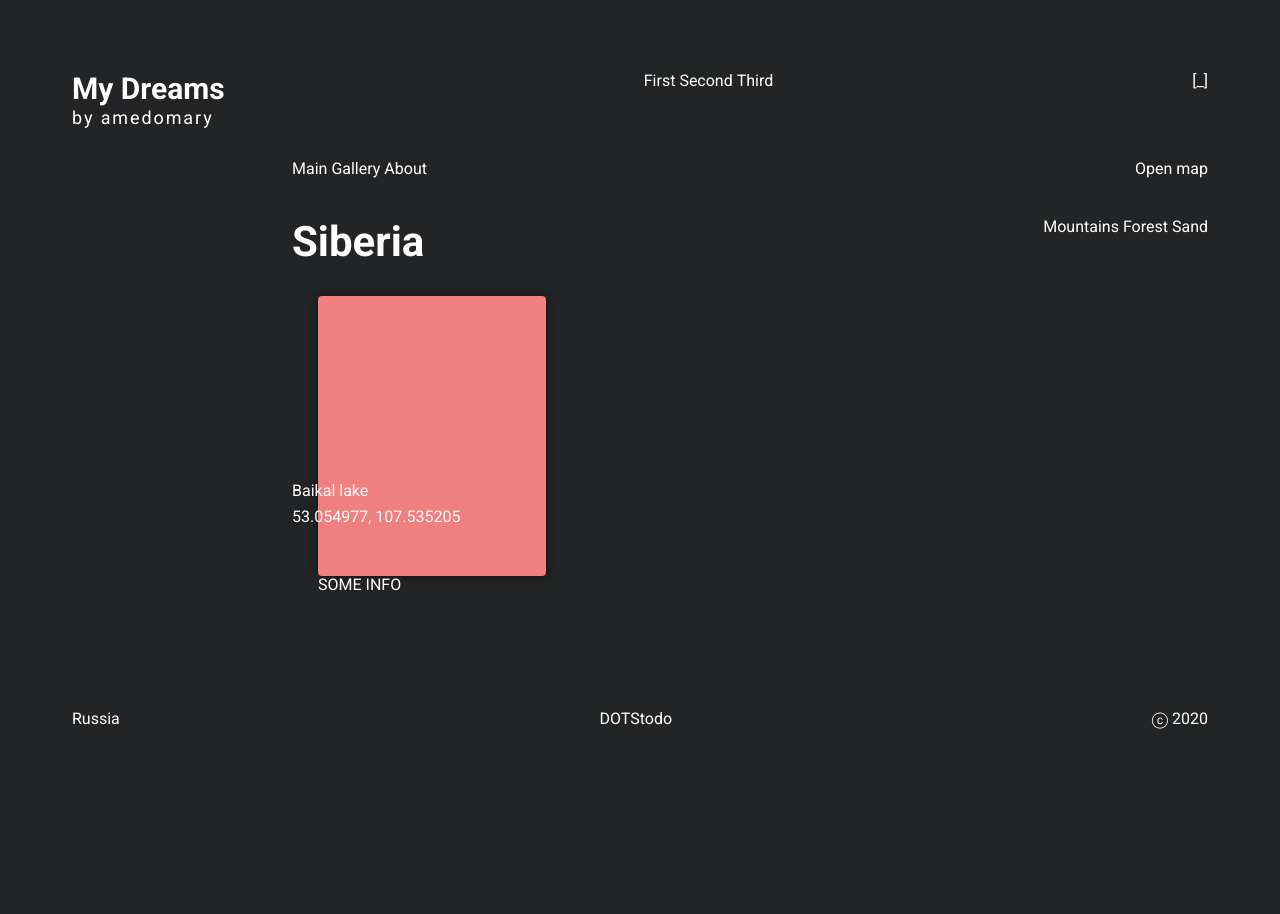
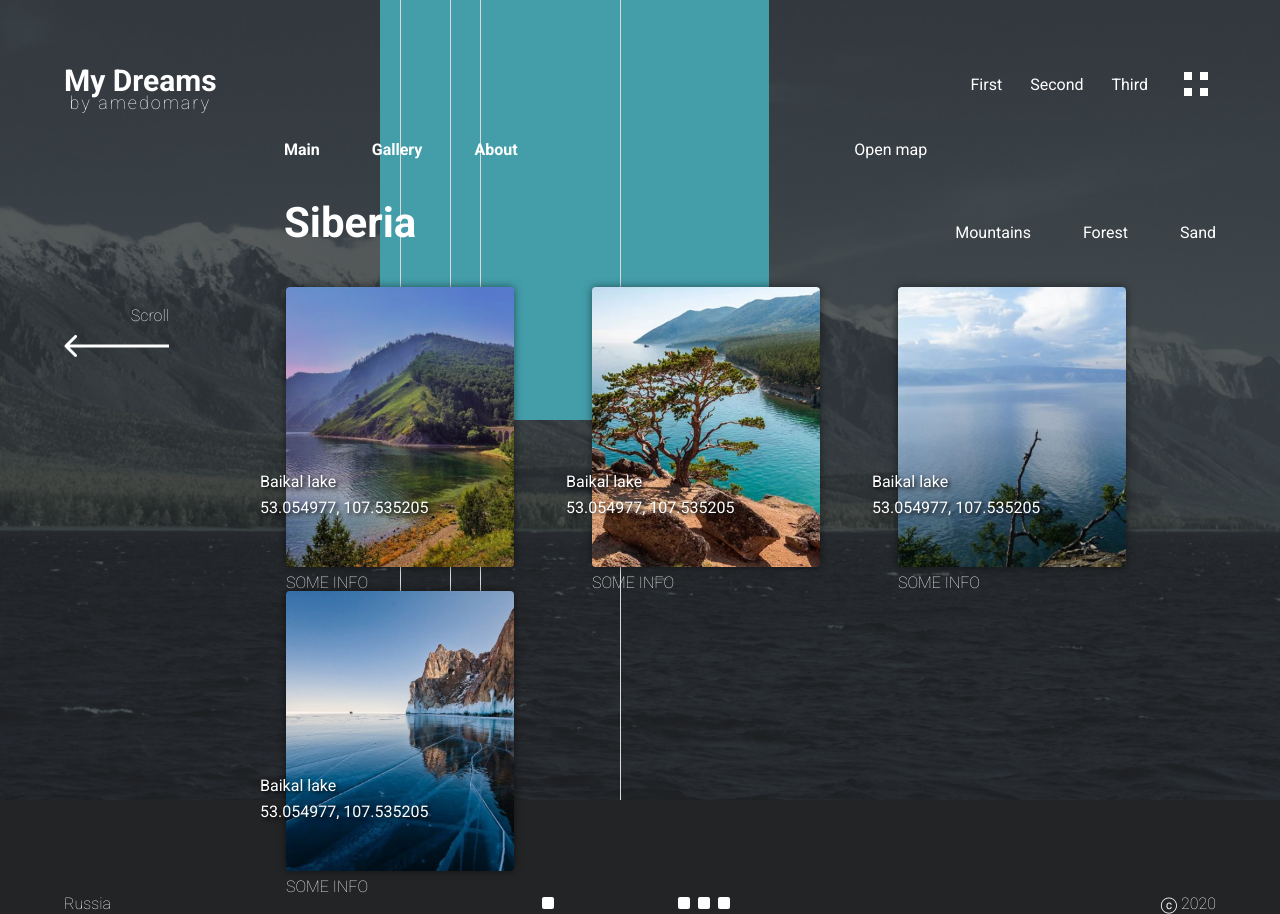
Before and after one commit to Amedomary/my_dream_animate, a plain HTML site: page index.html in a window 1280 px wide. Before the commit the page ends 800 px from the top, so only its background shows below. Drawn offline with nearby package versions, Linux system fonts and the light colour scheme.

Commit message:
add main photos

```diff
--- a/index.html
+++ b/index.html
@@ -14,6 +14,19 @@
 
 <body>
 
+  <img class="image-bg" src="8.jpg" alt="bg">
+
+  <svg id="svg-level-2" width="100%" height="100%" viewBox="0 0 100% 100%" fill="none"
+    xmlns="http://www.w3.org/2000/svg">
+    <rect x="380" width="389" height="420" fill="#439EAA" />
+
+    <rect x="400" width="1" height="100%" fill="#DADADA" />
+    <rect x="450" width="1" height="100%" fill="#DADADA" />
+    <rect x="480" width="1" height="100%" fill="#DADADA" />
+    <rect x="620" width="1" height="100%" fill="#DADADA" />
+  </svg>
+
+
   <main class="mainLayout">
     <div class="row level-1">
       <div class="logo">
@@ -21,29 +34,36 @@
         <p class="logo-h2">by amedomary</p>
       </div>
 
-      <ul>
+      <ul class="top-nav">
         <li>First</li>
         <li>Second</li>
         <li>Third</li>
       </ul>
 
-      <div class="menu">[_]</div>
+      <div class="menu">
+        <svg width="40" height="40" viewBox="0 0 40 40" fill="none" xmlns="http://www.w3.org/2000/svg">
+          <rect x="8" y="8" width="8" height="8" fill="white" />
+          <rect x="8" y="24" width="8" height="8" fill="white" />
+          <rect x="24" y="8" width="8" height="8" fill="white" />
+          <rect x="24" y="24" width="8" height="8" fill="white" />
+        </svg>
+      </div>
     </div>
 
     <div class="row level-2">
-      <ul>
+      <ul class="main-nav">
         <li>Main</li>
         <li>Gallery</li>
         <li>About</li>
       </ul>
 
-      <span>Open map</span>
+      <span class="map-link">Open map</span>
     </div>
 
     <div class="row level-3">
       <h1>Siberia</h1>
 
-      <ul>
+      <ul class="filter-list">
         <li>Mountains</li>
         <li>Forest</li>
         <li>Sand</li>
@@ -52,21 +72,65 @@
 
     <div class="row level-4">
 
-      <div class="card">
-        <div class="card_bg"></div>
-        <p class="card_text-1">Baikal lake</p>
-        <p class="card_text-2">53.054977, 107.535205</p>
-        <p class="card_text-3">SOME INFO</p>
+      <div class="scroll-box">
+        <p class="scroll-text">Scroll</p>
+        <svg width="105" height="24" viewBox="0 0 105 24" fill="none" xmlns="http://www.w3.org/2000/svg">
+          <path d="M0.939339 10.9393C0.353554 11.5251 0.353554 12.4749 0.939339 13.0607L10.4853 22.6066C11.0711 23.1924 12.0208 23.1924 12.6066 22.6066C13.1924 22.0208 13.1924 21.0711 12.6066 20.4853L4.12132 12L12.6066 3.51472C13.1924 2.92893 13.1924 1.97919 12.6066 1.3934C12.0208 0.807611 11.0711 0.807611 10.4853 1.3934L0.939339 10.9393ZM105 10.5L2 10.5V13.5L105 13.5V10.5Z" fill="white"/>
+        </svg>
       </div>
 
+      <div class="main-list">
+        <div class="card">
+          <div class="card_bg">
+            <img class="card_bg-photo" src="12.jpg" alt="">
+          </div>
+          <p class="card_text-1">Baikal lake</p>
+          <p class="card_text-2">53.054977, 107.535205</p>
+          <p class="card_text-3">SOME INFO</p>
+        </div>
+
+        <div class="card">
+          <div class="card_bg">
+            <img class="card_bg-photo" src="13.jpg" alt="">
+          </div>
+          <p class="card_text-1">Baikal lake</p>
+          <p class="card_text-2">53.054977, 107.535205</p>
+          <p class="card_text-3">SOME INFO</p>
+        </div>
+
+        <div class="card">
+          <div class="card_bg">
+            <img class="card_bg-photo" src="14.jpg" alt="">
+          </div>
+          <p class="card_text-1">Baikal lake</p>
+          <p class="card_text-2">53.054977, 107.535205</p>
+          <p class="card_text-3">SOME INFO</p>
+        </div>
+
+        <div class="card">
+          <div class="card_bg">
+            <img class="card_bg-photo" src="15.jpg" alt="">
+          </div>
+          <p class="card_text-1">Baikal lake</p>
+          <p class="card_text-2">53.054977, 107.535205</p>
+          <p class="card_text-3">SOME INFO</p>
+        </div>
+      </div>
     </div>
 
     <div class="row level-5">
-      <span>Russia</span>
+      <span class="country">Russia</span>
 
-      <span>DOTStodo</span>
+      <div>
+        <svg width="188" height="12" viewBox="0 0 188 12" fill="none" xmlns="http://www.w3.org/2000/svg">
+          <rect width="12" height="12" rx="2" fill="white" />
+          <rect x="136" width="12" height="12" rx="2" fill="white" />
+          <rect x="156" width="12" height="12" rx="2" fill="white" />
+          <rect x="176" width="12" height="12" rx="2" fill="white" />
+        </svg>
+      </div>
 
-      <span>ⓒ 2020</span>
+      <span class="year">ⓒ 2020</span>
     </div>
   </main>
 
--- a/style.css
+++ b/style.css
@@ -1,4 +1,6 @@
-*, *::before, *::after {
+*,
+*::before,
+*::after {
   box-sizing: border-box;
 }
 
@@ -17,7 +19,16 @@ body {
   background-color: #232425;
 }
 
-p,ul {
+.image-bg {
+  position: absolute;
+  width: 100%;
+  height: 100%;
+  object-fit: cover;
+  opacity: .5;
+}
+
+p,
+ul {
   margin: 0;
 }
 
@@ -37,12 +48,19 @@ h1 {
   font-weight: bold;
 }
 
+#svg-level-2 {
+  position: absolute;
+  z-index: 2;
+}
+
 .mainLayout {
   height: 100%;
-  padding: 72px;
+  padding: 64px;
   display: flex;
   flex-flow: column nowrap;
   justify-content: flex-start;
+  position: relative;
+  z-index: 4;
 }
 
 .row {
@@ -62,21 +80,21 @@ h1 {
 
 .level-3 {
   padding-left: 220px;
-  margin-bottom: 30px;
+  margin-bottom: 40px;
 }
 
 .level-4 {
-  padding-left: 220px;
+  position: relative;
 }
 
 .level-5 {
   margin-top: auto;
 }
 
-
 .logo-h1 {
   font-size: 30px;
   font-weight: bold;
+  line-height: 34px;
 }
 .logo-h2 {
   font-style: normal;
@@ -84,33 +102,99 @@ h1 {
   font-size: 18px;
   line-height: 21px;
   letter-spacing: 0.105em;
+  text-align: center;
+  letter-spacing: 2px;
+  line-height: 0.6;
+  font-weight: 100;
 }
 
+.top-nav {
+  margin-top: 12px;
+  margin-left: auto;
+  margin-right: 28px;
+}
+.top-nav li {
+  margin-left: 24px;
+}
+
+.main-nav {
+  font-weight: 600;
+}
+.main-nav li {
+  margin-right: 48px;
+}
+
+.map-link {
+  margin-left: auto;
+  margin-right: auto;
+}
+
+.filter-list {
+  margin-top: 25px;
+}
+.filter-list li {
+  margin-left: 48px;
+}
+
+.main-list {
+  padding-left: 196px;
+  display: flexmain-list;
+}
+
+.scroll-box {
+  position: absolute;
+  left: 0;
+  margin-top: 20px;
+}
+.scroll-text {
+  text-align: right;
+  margin-bottom: 8px;
+  font-weight: 100;
+}
 
 .card {
   width: 254px;
   height: 304px;
   padding: 0 0 24px 26px;
   position: relative;
+  display: inline-block;
+  margin-right: 48px;
 }
 .card_bg {
   height: 100%;
   width: 100%;
-  background-color: lightcoral;
   box-shadow: 0px 0px 8px rgba(0, 0, 0, 0.5);
   border-radius: 4px;
+  overflow: hidden;
+}
+.card_bg-photo {
+  width: 100%;
+  height: 100%;
+  object-fit: cover;
 }
 .card_text-1 {
   position: absolute;
   left: 0;
   top: 186px;
+  text-shadow: 2px 2px 4px #000000;
 }
 .card_text-2 {
   position: absolute;
   top: 212px;
   left: 0;
+  text-shadow: 2px 2px 4px #000000;
 }
 .card_text-3 {
   position: absolute;
   left: 26px;
+  font-weight: 100;
+  bottom: -1px;
 }
+
+.country {
+  font-weight: 100;
+}
+
+.year {
+  font-weight: 100;
+}
```
Also changed, not shown: 12.jpg (added), 13.jpg (added), 14.jpg (added), 15.jpg (added), 8.jpg (added).
